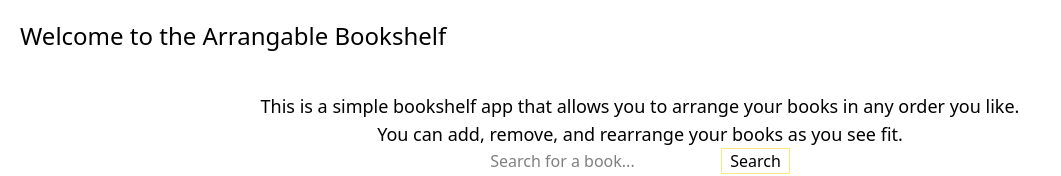
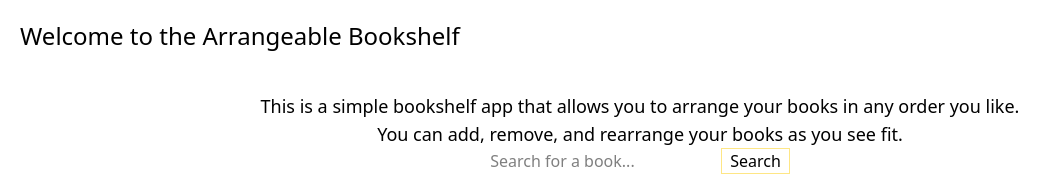
Before and after one commit to hagerka/bookshelf, an Angular app: page / in a window 1280 px wide. Shown: the top 176 px of the page, without its empty margins (0-1061 px from the left). Built offline with nearby package versions, Linux system fonts and the light colour scheme.

Commit message:
fixes first typo

```diff
--- a/src/app/app.html
+++ b/src/app/app.html
@@ -1,5 +1,5 @@
 <header>
-    <h1 class="p-5 text-2xl">Welcome to the Arrangable Bookshelf</h1>
+    <h1 class="p-5 text-2xl">Welcome to the Arrangeable Bookshelf</h1>
 </header>
 <main class="main p-5 flex flex-col items-center justify-center">
     <div class="flex flex-col items-center justify-center">
```
